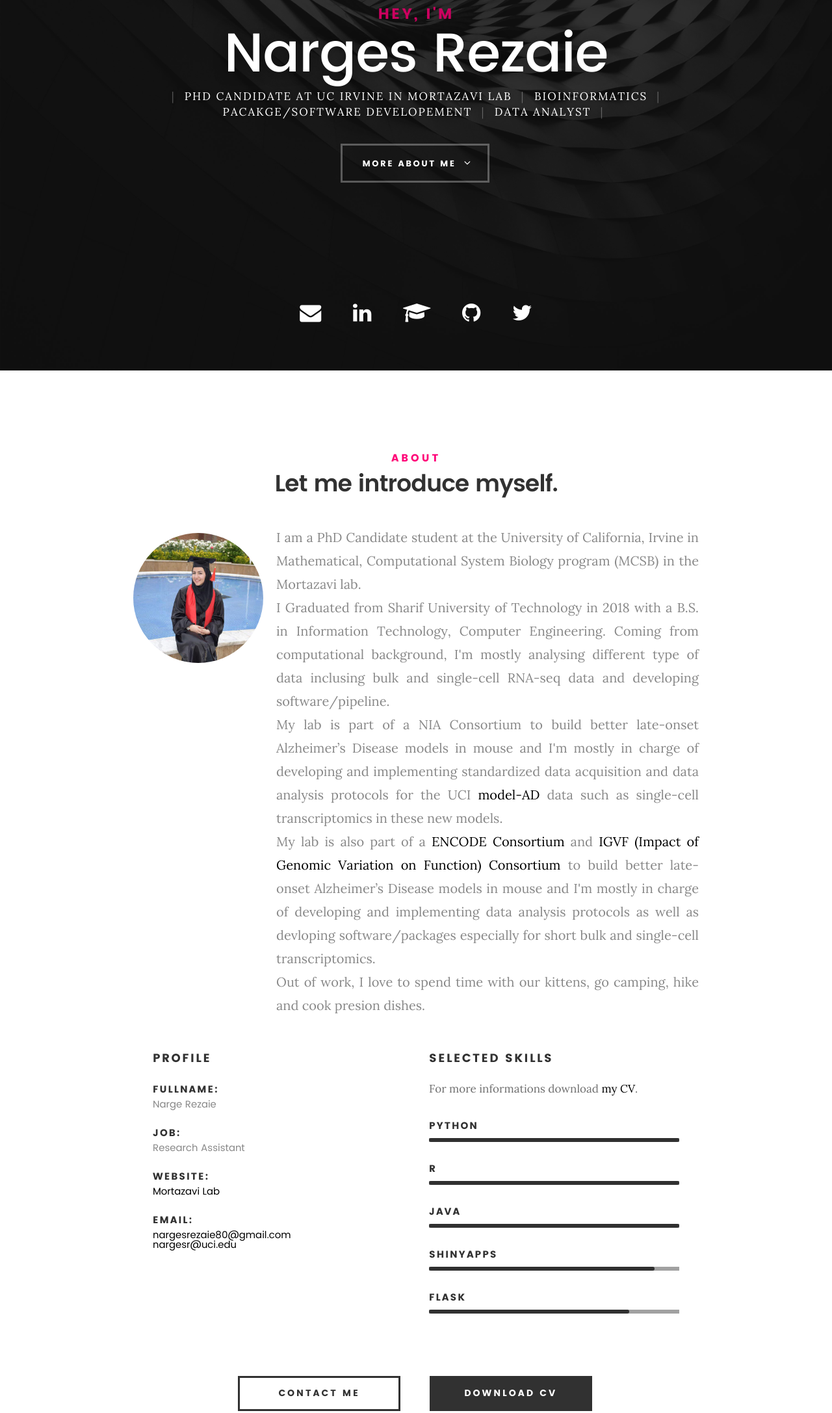
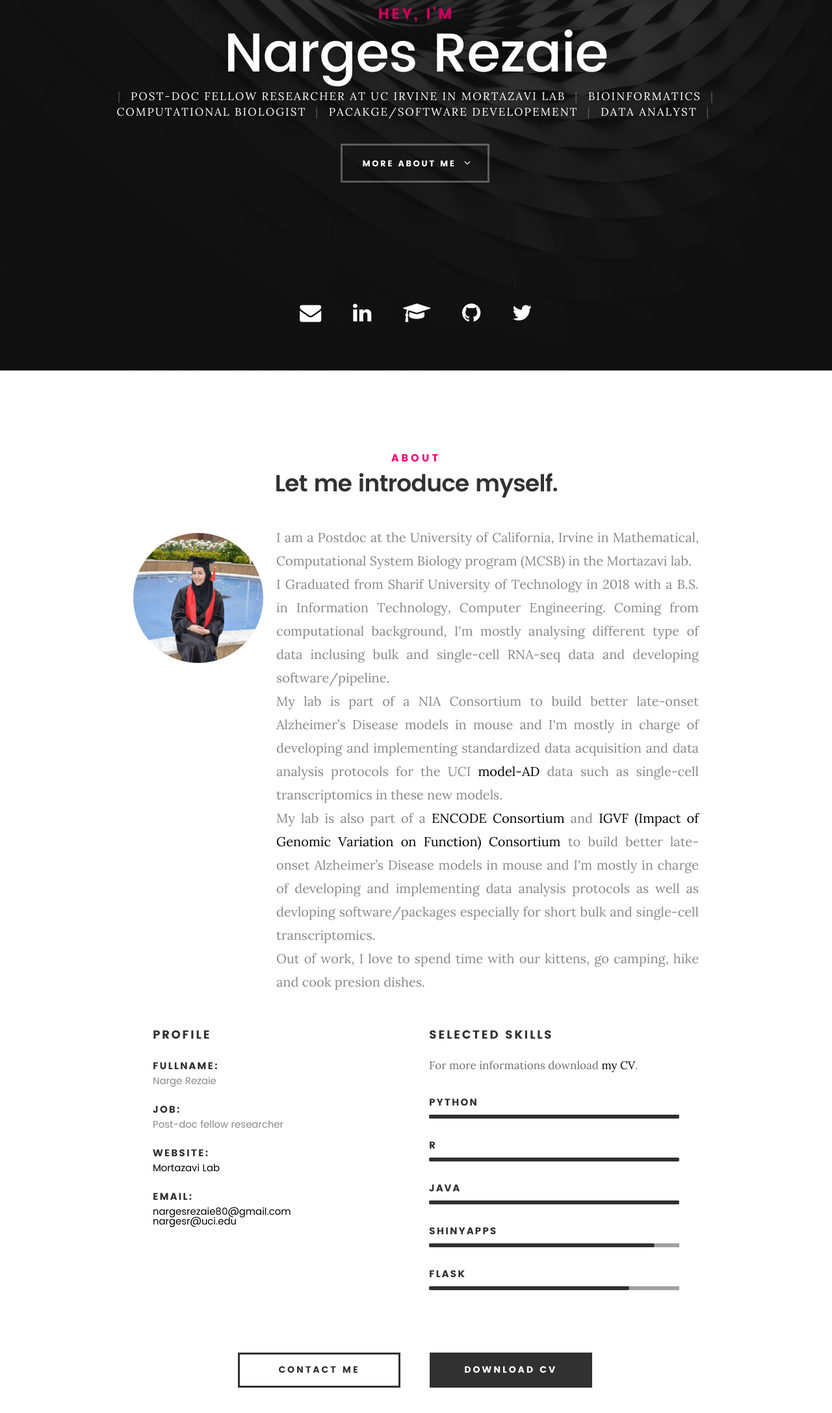
Before and after one commit to nargesr/nargesr.github.io, a plain HTML site: page index.html in a window 1280 px wide. Shown: the part 300-2474 px from the top of the page at 65% size. Drawn offline with Linux system fonts and the light colour scheme; files whose address does not match are found by name.

Commit message:
Update index.html

```diff
--- a/index.html
+++ b/index.html
@@ -73,8 +73,9 @@
 	   			<h1>Narges Rezaie</h1>
 
 	   			<p class="intro-position">
-	   				<span>PhD Candidate at UC Irvine in Mortazavi Lab</span>
+	   				<span>Post-doc fellow researcher at UC Irvine in Mortazavi Lab</span>
 	   				<span>Bioinformatics</span>
+	   				<span>Computational Biologist</span>
 	   				<span>Pacakge/Software Developement</span>
 	   				<span>Data Analyst</span>
 	   			</p>
@@ -113,7 +114,7 @@
 
    				<img src="images/profile-pic.jpg" alt="Profile Picture">
 
-   				<p class="lead">I am a PhD Candidate student at the University of California, Irvine in Mathematical, Computational System Biology program (MCSB) in the Mortazavi lab.<br>
+   				<p class="lead">I am a Postdoc at the University of California, Irvine in Mathematical, Computational System Biology program (MCSB) in the Mortazavi lab.<br>
 				I Graduated from Sharif University of Technology in 2018 with a B.S. in Information Technology, Computer Engineering. Coming from computational background, I'm mostly analysing different type of data inclusing bulk and single-cell RNA-seq data and developing software/pipeline. <br>
 				My lab is part of a NIA Consortium to build better late-onset Alzheimer’s Disease models in mouse and I'm mostly in charge of developing and implementing standardized data acquisition and data analysis protocols for the UCI <a href="https://www.model-ad.org/">model-AD</a> data such as single-cell transcriptomics in these new models. <br>
 				My lab is also part of a <a href="https://www.encodeproject.org/">ENCODE Consortium</a> and  <a href="https://igvf.org/">IGVF (Impact of Genomic Variation on Function) Consortium</a> to build better late-onset Alzheimer’s Disease models in mouse and I'm mostly in charge of developing and implementing data analysis protocols as well as devloping software/packages especially for short bulk and single-cell transcriptomics. <br>
@@ -138,7 +139,7 @@
    				</li>
    				<li>
    					<strong>Job:</strong>
-   					<span>Research Assistant</span>
+   					<span>Post-doc fellow researcher</span>
    				</li>
    				<li>
    					<strong>Website:</strong>
@@ -232,13 +233,13 @@
 
 	   					<div class="timeline-header">
 	   						<h3>Director PhD</h3>
-	   						<p>2019-present</p>
+	   						<p>2019-2024</p>
 	   					</div>
 
 	   					<div class="timeline-content">
 	   						<h4><a href="https://ccbs.uci.edu/education/mcsb/">University of California, Irvine</a></h4>
 	   						<p>In Mathematical, Computational System Biology program (MCSB)<br />
-	   						Gpa: 3.95/4<br />
+	   						Gpa: 3.98/4<br />
 	   					</div>
 
 	   			</div> <!-- /timeline-block -->
@@ -306,7 +307,7 @@
 	   				</div>
 
 	   				<div class="timeline-header">
-	   					<h3>Research Assistant</h3>
+	   					<h3>Psot-doc/Research Assistant</h3>
 	   					<h4><a href="http://crick.bio.uci.edu/">Mortazavi Lab</a></h4>
 	   					<p>2019-present</p>
 	   				</div>
```
